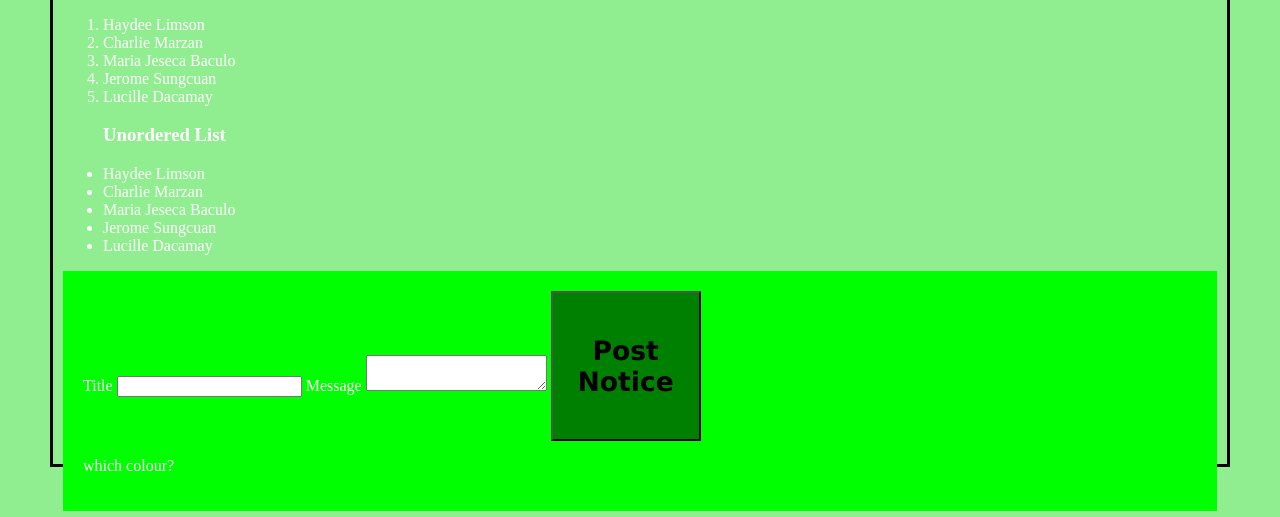
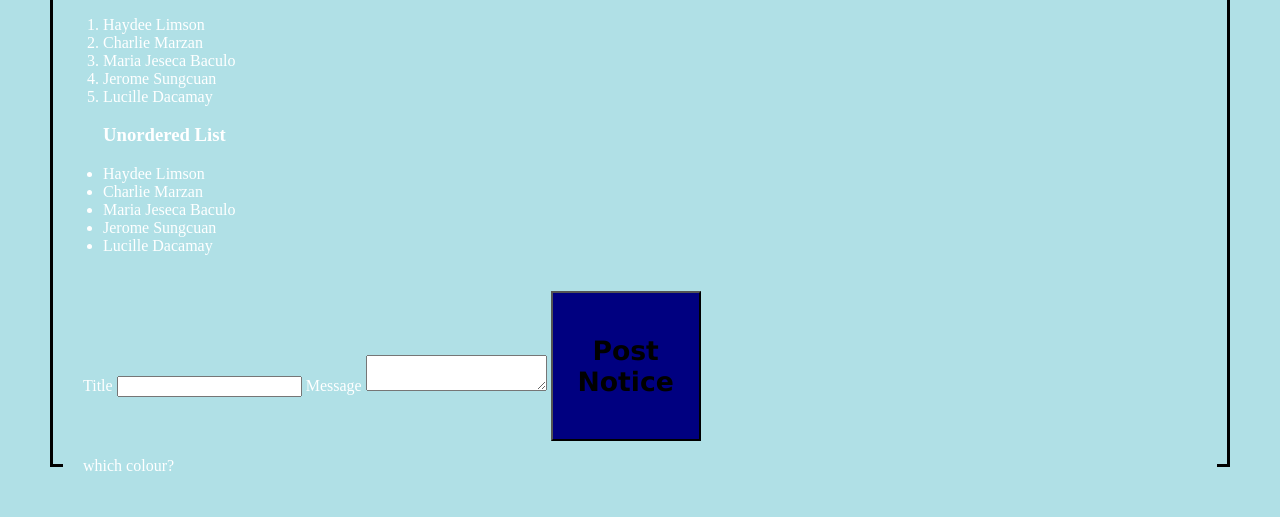
Before and after one commit to mhikkogodoy22/web_programming, a plain HTML site: page index.html in a window 1280 px wide. Shown: the part 889-1406 px from the top of the page. Drawn offline with Linux system fonts and the light colour scheme.

Commit message:
first commit

```diff
--- a/styles.css
+++ b/styles.css
@@ -9,7 +9,7 @@ body {
   margin: 50px;
   border: 20px;
   padding: 10px;
-  background-color: lightgreen;
+  background-color: powderblue;
   color: white;   /* text color */
   justify-content: center;
   align-items: center;
@@ -18,12 +18,12 @@ body {
 }
 
 form {
-  background-color: lime;
+  background-color: powderblue;
   padding: 20px;
 }
 
 button{
-  background-color: green;
+  background-color: navy;
 
   p{ color: black;}
  .note{color: green;}
```
